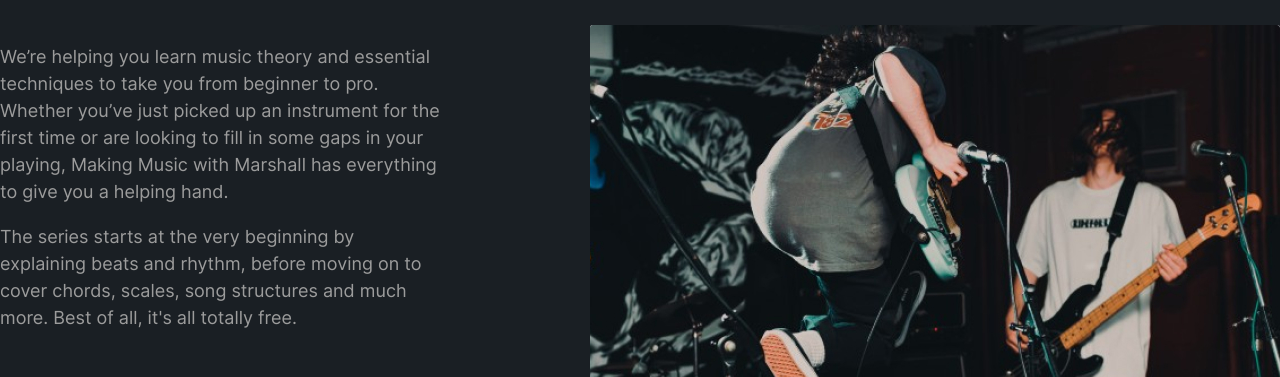
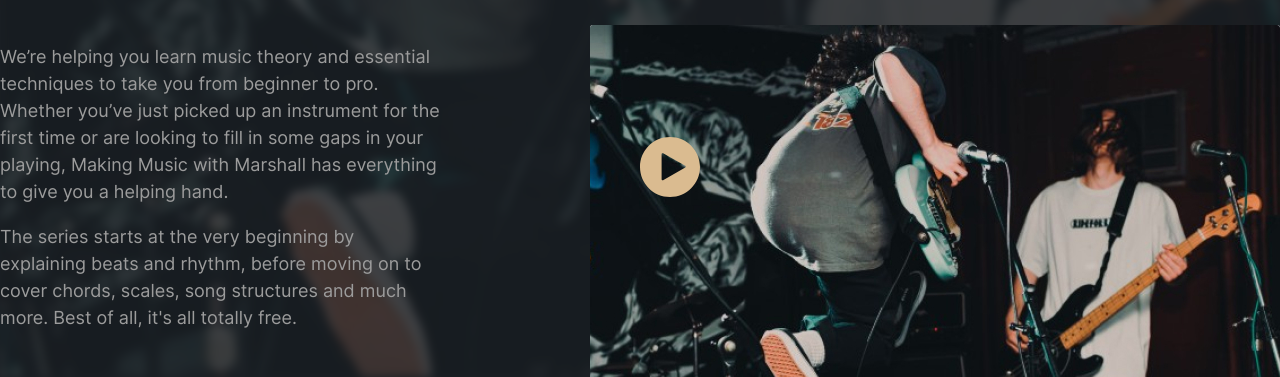
Before and after one commit to fovendor/marshall-shop, a plain HTML site: page index.html in a window 1280 px wide. Shown: the part 423-800 px from the top of the page. Drawn offline with Linux system fonts and the light colour scheme; files whose address does not match are found by name.

Commit message:
add section main-screen and added styles on the section

```diff
--- a/css/main/hero.css
+++ b/css/main/hero.css
@@ -22,6 +22,60 @@
   color: var(--main-text-color);
 }
 
+.hero__play-wrapper {
+  position: absolute;
+  top: 70%;
+  left: 50%;
+  transition: .5s;
+}
+
+.play--pulse {
+  display: flex;
+  align-items: center;
+  justify-content: center;
+  position: absolute;
+  width: 60px;
+  height: 60px;
+  border-radius: 50%;
+ }
+
+.play--pulse {
+  position: relative;
+  transition: .5s;
+ }
+
+.play--pulse:hover::before,
+.play--pulse:hover::after {
+  content: '';
+  position: absolute;
+  border: 1px solid #DABB90;
+  left: -20px;
+  right: -20px;
+  top: -20px;
+  bottom: -20px;
+  border-radius: 50%;
+  animation: pulse 1.2s linear infinite;
+  opacity: 0;
+}
+
+.play--pulse:hover::after {
+  animation-delay: .35s;
+}
+
+ @keyframes pulse {
+  0% {
+   transform: scale(0.5);
+   opacity: 0;
+  }
+  50% {
+   opacity: 1;
+  }
+  100% {
+   transform: scale(1.2);
+   opacity: 0;
+  }
+ }
+
 .hero__about {
   display: flex;
 }
@@ -31,5 +85,10 @@
 }
 
 .hero__img {
+  height: 520px;
+  width: 690px;
+  left: 970px;
+  top: 428px;
+
   border-radius: 3px;
 }
--- a/css/main/main.css
+++ b/css/main/main.css
@@ -64,14 +64,13 @@ ul {
 
 .main-screen::before {
   content: '';
-  margin: 0;
-  padding: 0;
+  position: absolute;
   left: 0; right: 0;
   top: 0; bottom: 0;
-  background-image: url('/img/hero/bg.jpg');
-  filter: blur(5px);
-  background-repeat: no-repeat;
-  background-size: cover;
+  z-index: -1;
+
+  background: url('/img/hero/bg.jpg') center / cover no-repeat;
+  filter: blur(5px) opacity(20%);
 }
 
 .container {
--- a/index.html
+++ b/index.html
@@ -63,6 +63,19 @@
           MAKING MUSIC WITH MARSHALL
         </h1>
         <div class="hero__about">
+          <div class="hero__play-wrapper">
+            <div class="hero__btn-play play--pulse">
+              <svg class="hero__play-img" width="60" height="60" fill="none" xmlns="http://www.w3.org/2000/svg">
+                <a href="#" class="hero__play-event" target="_blank">
+                <g clip-path="url(#clip0)">
+                   Ввёл невидимую фигуру footer__circle-link-wrapper, которая накрывает собой дырки в SVG и позволяет не мерцать курсору при наведении на отверстия картинки. Ссылка круглая.
+                  <path class="play-path" fill-rule="evenodd" clip-rule="evenodd" d="M30 60C46.5685 60 60 46.5685 60 30C60 13.4315 46.5685 0 30 0C13.4315 0 0 13.4315 0 30C0 46.5685 13.4315 60 30 60ZM45.2659 30.5699C45.9416 30.1868 45.9416 29.2132 45.2659 28.8301L23.0933 16.2573C22.4266 15.8793 21.6 16.3608 21.6 17.1272L21.6 42.2728C21.6 43.0392 22.4266 43.5207 23.0933 43.1427L45.2659 30.5699Z" fill="#DABB90"/>
+                  <circle class="footer__circle-link-wrapper" cx="30" cy="30" r="30" stroke="red" fill="transparent" stroke-width="0"/>
+                </g>
+                </a>
+              </svg>
+            </div>
+          </div>
           <div class="hero__left-block">
             <p class="hero__text">
               We’re helping you learn music theory and essential techniques to take you from beginner to pro. Whether you’ve just picked up an instrument for the first time or are looking to fill in some gaps in your playing, Making Music with Marshall has everything to give you a helping hand.
```
Also changed, not shown: img/hero/play.svg (added).
